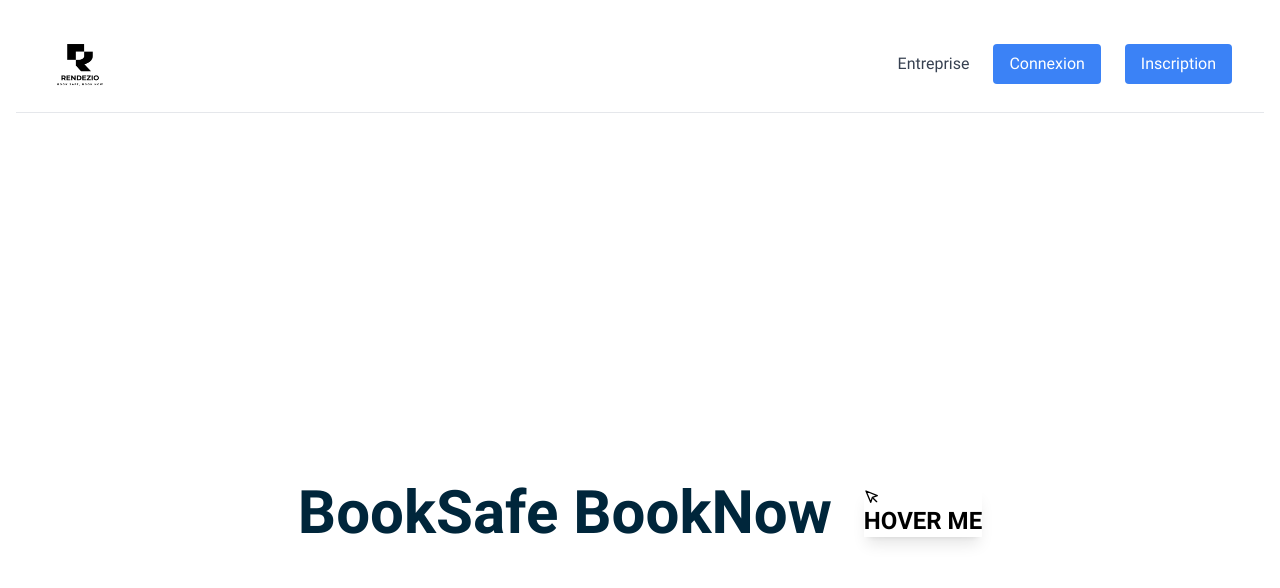
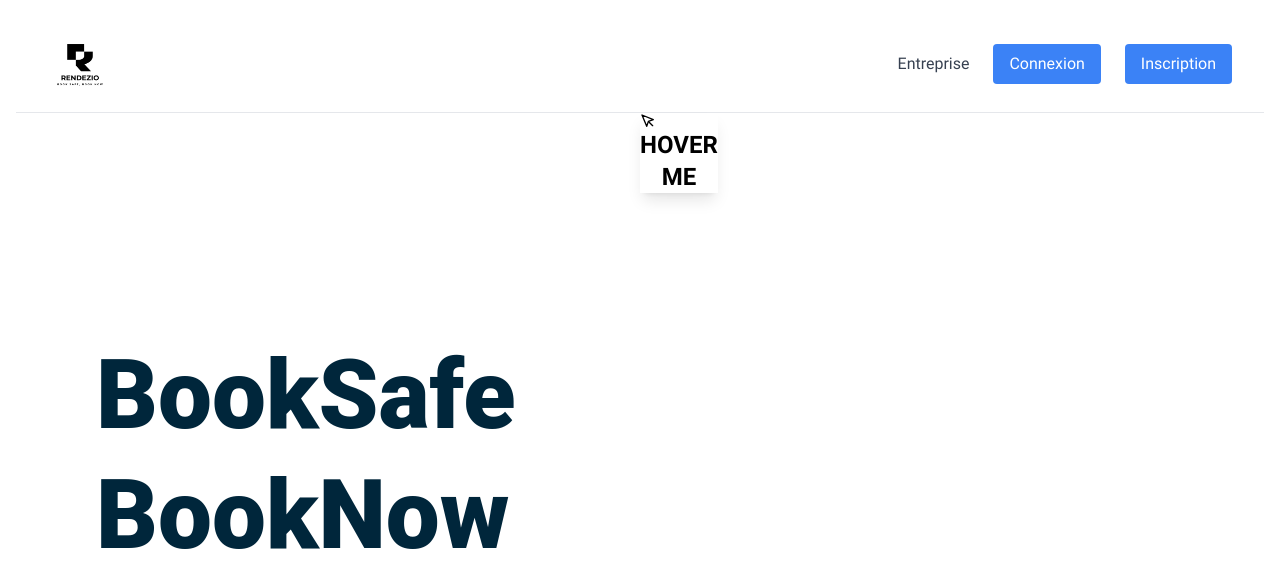
Before and after one commit to GaspardPcht/rendezio, a Next.js app in the folder front/: page / in a window 1280 px wide. Shown: the top 588 px of the page. Built offline with nearby package versions, Linux system fonts and the light colour scheme.

Commit message:
first page style

```diff
--- a/front/package.json
+++ b/front/package.json
@@ -16,7 +16,7 @@
     "@fullcalendar/timegrid": "^6.1.15",
     "@reduxjs/toolkit": "^2.4.0",
     "dotenv": "^16.4.7",
-    "framer-motion": "^11.14.1",
+    "framer-motion": "^11.14.2",
     "moment": "^2.30.1",
     "next": "15.0.3",
     "react": "19.0.0-rc-66855b96-20241106",
--- a/front/src/app/page.tsx
+++ b/front/src/app/page.tsx
@@ -3,6 +3,7 @@ import React from 'react';
 import Link from 'next/link';
 import { useRouter } from 'next/navigation';
 import TiltCard from '../../components/TiltCards';
+
 export default function Home() {
   const router = useRouter();
   const handleConnection = () => {
@@ -13,7 +14,8 @@ export default function Home() {
   };
 
   return (
-    <div className="bg-white min-h-screen">
+    <div className="relative bg-white min-h-screen flex flex-col">
+      {/* Header */}
       <header className="flex items-center justify-between px-8 py-4 border-b">
         {/* Logo */}
         <div className="text-2xl font-bold">
@@ -39,12 +41,15 @@ export default function Home() {
           </button>
         </nav>
       </header>
-      <div className="flex flex-col items-center justify-center h-screen">
-        <div className="flex items-center justify-center space-x-8 w-full">
-          <h1 className="text-6xl text-[#00263B] font-bold">BookSafe BookNow</h1>
-          <div className="flex text-black">
-            <TiltCard />
-          </div>
+
+      {/* Main Content */}
+      <div className="flex-1 relative">
+        <div className="absolute top-1/3 left-20 space-y-6">
+          <h1 className="text-8xl text-[#00263B] font-roboto font-extrabold">BookSafe</h1>
+          <h1 className="text-8xl text-[#00263B] font-roboto font-extrabold">BookNow</h1>
+        </div>
+        <div className="flex justify-center items-center text-black w-full h-full">
+          <TiltCard />
         </div>
       </div>
     </div>
```
Also changed, not shown: front/components/TiltCards.tsx (+10 -8 lines), 1 other file (tests, documents, lock files or other folders).
